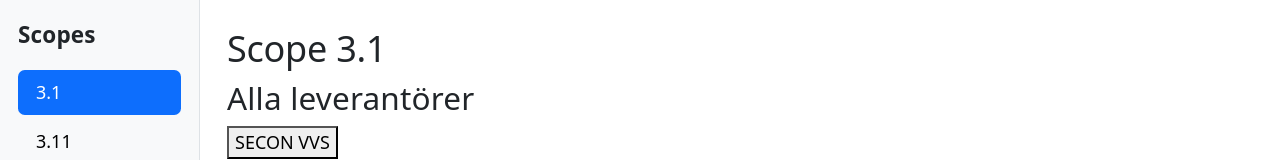
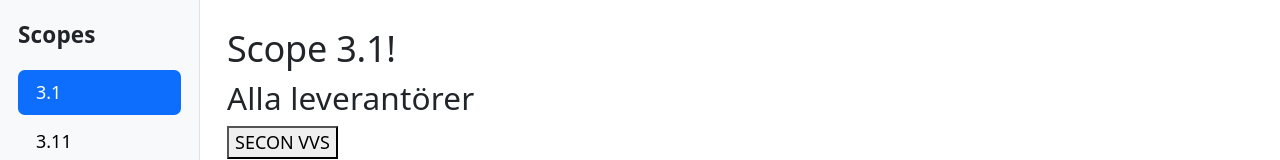
Before and after one commit to PyA99/react-playground, a React (Vite) app: page / in a window 1280 px wide. Both pictures are taken after a click on the button "3.1". Shown: the top 160 px of the page. Built offline with nearby package versions, Linux system fonts and the light colour scheme.

Commit message:
test
test

```diff
--- a/src/pages/Scope31.jsx
+++ b/src/pages/Scope31.jsx
@@ -11,7 +11,7 @@ function Scope31() {
   const [selectedId, setSelectedId] = useState(1);
   return (
     <div>
-      <h2>Scope 3.1</h2>
+      <h2>Scope 3.1!</h2>
 
       <SupplierList
       suppliers={suppliers}
```
